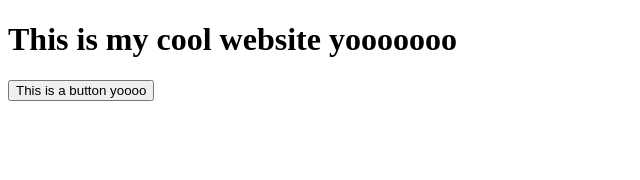
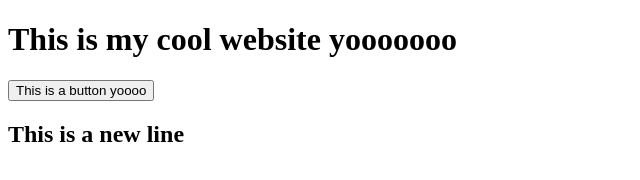
Before and after one commit to kakashidota/demowebsite123, a plain HTML site: page index.html in a window 1280 px wide. Shown: the whole page, without its empty margins (0-640 px from the left). Drawn offline with Linux system fonts and the light colour scheme.

Commit message:
added new code

```diff
--- a/index.html
+++ b/index.html
@@ -8,5 +8,6 @@
 <body>
     <h1>This is my cool website yooooooo</h1>
     <button>This is a button yoooo</button>
+    <h2>This is a new line</h2>
 </body>
 </html>
```
